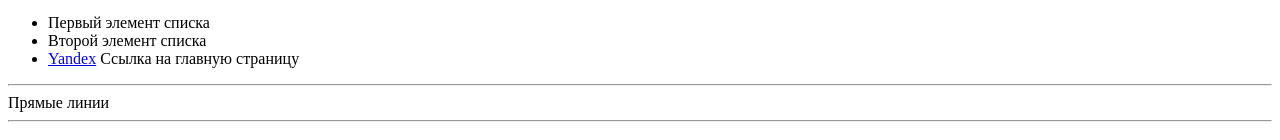
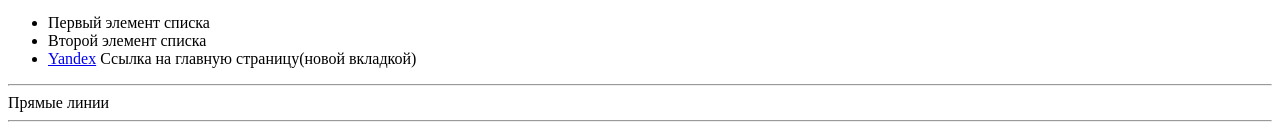
Before and after one commit to skalf1/html, a plain HTML site: page index.html in a window 1280 px wide. Shown: the part 353-493 px from the top of the page. Drawn offline with Linux system fonts and the light colour scheme.

Commit message:
Update index.html

```diff
--- a/index.html
+++ b/index.html
@@ -23,7 +23,7 @@
 	<p style="color:orange;"><b>Начало списка:</b></p>
       <li>Первый элемент списка</li>
       <li>Второй элемент списка</li>
-      <li> <a href="https://yandex.ru">Yandex</a> Ссылка на главную страницу</li>
+      <li> <a href="https://yandex.ru" target="_blank">Yandex</a> Ссылка на главную страницу(новой вкладкой)</li>
     </ul>
 
     <hr>
```
